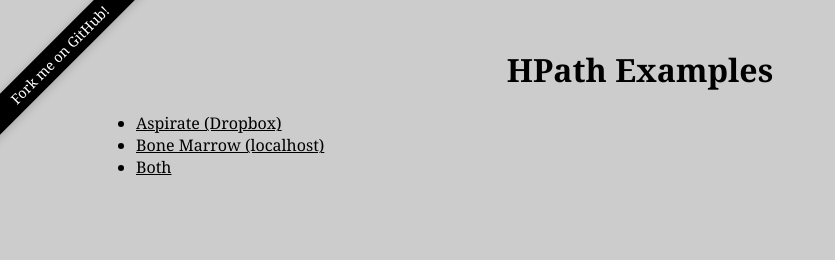
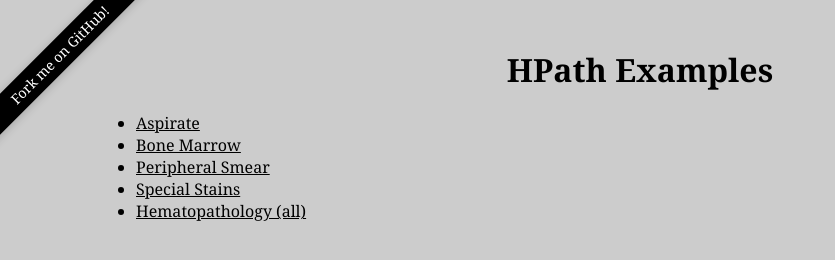
Before and after one commit to wilkinson/formalin, a plain HTML site: page links.html in a window 1280 px wide. Shown: the whole page, without its empty margins (0-835 px from the left). Drawn offline with Linux system fonts and the light colour scheme.

Commit message:
Updated links for *actual workflows*

```diff
--- a/links.html
+++ b/links.html
@@ -2,7 +2,7 @@
 <!--
     links.html ~~
                                                         ~~ (c) SRW, 03 Aug 2012
-                                                    ~~ last updated 11 Oct 2012
+                                                    ~~ last updated 23 Oct 2012
 -->
 <!--[if IE]><![endif]-->
 <html lang="en">
@@ -21,15 +21,11 @@
       <span>Fork me on GitHub!</span>
     </a>
     <ul>
-      <li>
-        <a href="http://wilkinson.github.com/hpath/?https://dl.dropbox.com/u/57930062/aspirate.js">Aspirate (Dropbox)</a>
-      </li>
-      <li>
-        <a href="http://wilkinson.github.com/hpath/?http://localhost:8000/boneMarrow.js">Bone Marrow (localhost)</a>
-      </li>
-      <li>
-        <a href="http://wilkinson.github.com/hpath/?https://dl.dropbox.com/u/57930062/aspirate.js&http://localhost:8000/boneMarrow.js">Both</a>
-      </li>
+      <li><a href="http://goo.gl/ODC7F">Aspirate</a></li>
+      <li><a href="http://goo.gl/DP4yT">Bone Marrow</a></li>
+      <li><a href="http://goo.gl/rmZ3x">Peripheral Smear</a></li>
+      <li><a href="http://goo.gl/5ikPH">Special Stains</a></li>
+      <li><a href="http://goo.gl/nVHoA">Hematopathology (all)</a></li>
     </ul>
   </body>
 </html>
```
